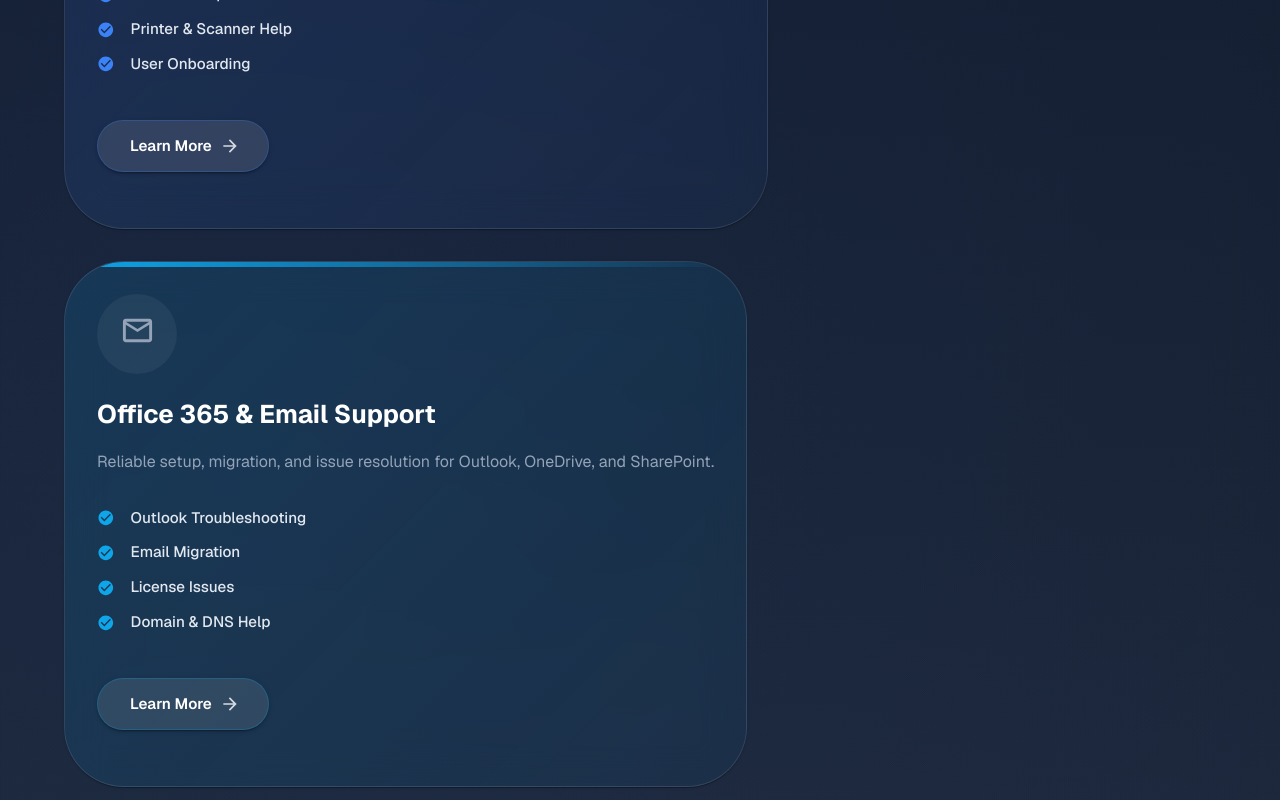
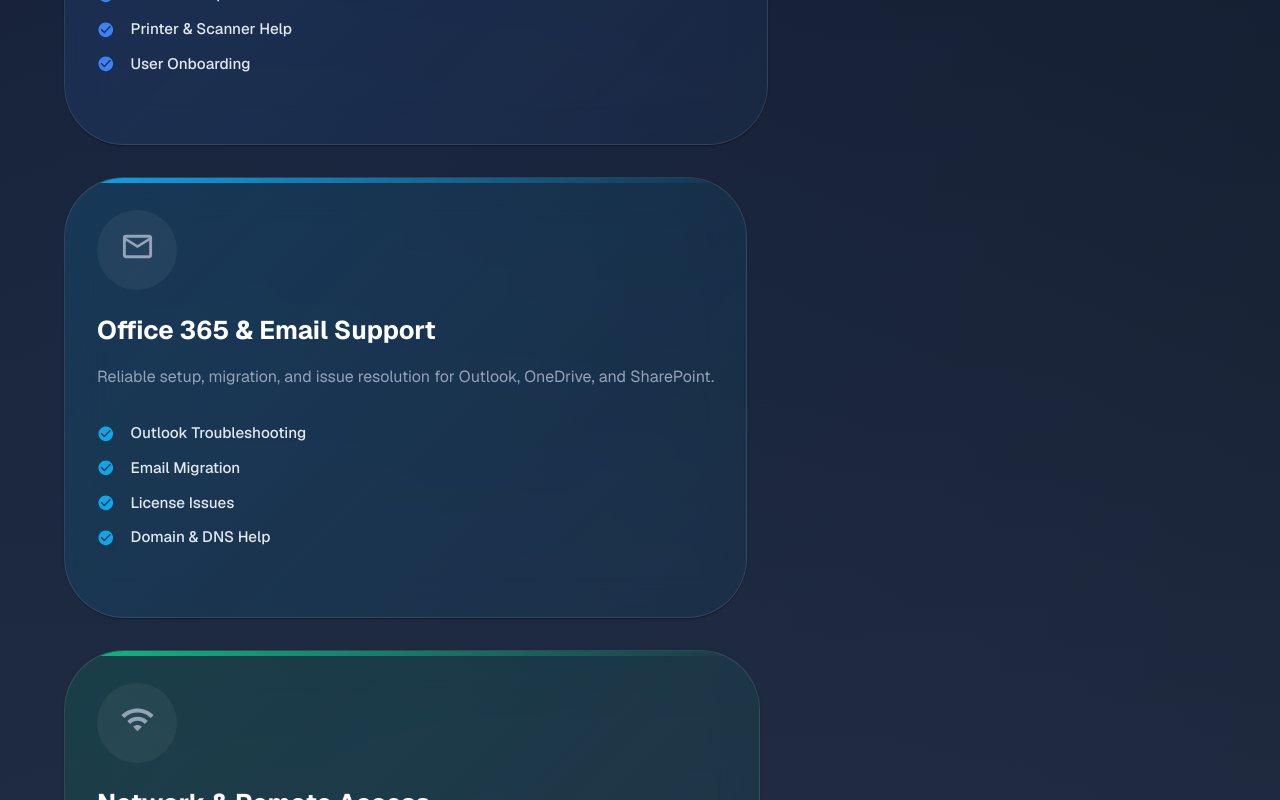
Before and after one commit to PershantParkash/ITServiceWebsite, a Next.js app: page / in a window 1280 px wide. Shown: the part 1420-2220 px from the top of the page. Built offline with nearby package versions, Linux system fonts and the light colour scheme.

Commit message:
Updated with client Info 2nd time in a day

```diff
--- a/src/components/Services.js
+++ b/src/components/Services.js
@@ -1,15 +1,6 @@
 'use client';
 
 import { Box, Typography, Grid, Card, CardContent, Container, Chip, Button } from "@mui/material";
-// import {
-//   SupportAgent,
-//   TipsAndUpdates,
-//   Cloud,
-//   WorkspacePremium,
-//   ArrowForward,
-//   CheckCircle,
-//   Star
-// } from "@mui/icons-material";
 import {
   SupportAgent,
   Star,
@@ -23,44 +14,6 @@
   ArrowForward,
 } from "@mui/icons-material";
 
-// const services = [
-//   {
-//     title: "24/7 IT Support",
-//     icon: <SupportAgent fontSize="large" />,
-//     desc: "Round-the-clock technical support to keep your business running smoothly with zero downtime.",
-//     features: ["24/7 Monitoring", "Rapid Response", "Remote Support", "Proactive Maintenance"],
-//     color: "#3b82f6",
-//     bgGradient: "linear-gradient(135deg, rgba(59, 130, 246, 0.15) 0%, rgba(59, 130, 246, 0.05) 100%)",
-//     popular: false
-//   },
-//   {
-//     title: "Azure Cloud Solutions",
-//     icon: <Cloud fontSize="large" />,
-//     desc: "Complete cloud transformation with Microsoft Azure expertise and certified professionals.",
-//     features: ["Cloud Migration", "Azure Management", "Security & Compliance", "Cost Optimization"],
-//     color: "#0078d4",
-//     bgGradient: "linear-gradient(135deg, rgba(0, 120, 212, 0.15) 0%, rgba(0, 120, 212, 0.05) 100%)",
-//     popular: true
-//   },
-//   {
-//     title: "Strategic IT Consulting",
-//     icon: <TipsAndUpdates fontSize="large" />,
-//     desc: "Expert strategic guidance to optimize your IT infrastructure and accelerate business growth.",
-//     features: ["Strategic Planning", "Digital Transformation", "Risk Assessment", "Technology Roadmap"],
-//     color: "#10b981",
-//     bgGradient: "linear-gradient(135deg, rgba(16, 185, 129, 0.15) 0%, rgba(16, 185, 129, 0.05) 100%)",
-//     popular: false
-//   },
-//   {
-//     title: "Premium Support",
-//     icon: <WorkspacePremium fontSize="large" />,
-//     desc: "VIP-level support with dedicated account managers and priority access to our expert team.",
-//     features: ["Dedicated Manager", "Priority Support", "Custom Solutions", "SLA Guarantee"],
-//     color: "#8b5cf6",
-//     bgGradient: "linear-gradient(135deg, rgba(139, 92, 246, 0.15) 0%, rgba(139, 92, 246, 0.05) 100%)",
-//     popular: false
-//   },
-// ];
 
 const services = [
   {
@@ -346,7 +299,7 @@
                   </Typography>
 
                   {/* Features */}
-                  <Box sx={{ mb: 4 }}>
+                  <Box >
                     {service.features.map((feature, index) => (
                       <Box
                         key={index}
@@ -377,7 +330,7 @@
                   </Box>
 
                   {/* CTA Button */}
-                  <Button
+                  {/* <Button
                     className="service-button"
                     variant="contained"
                     endIcon={<ArrowForward className="service-arrow" />}
@@ -401,7 +354,7 @@
                     }}
                   >
                     Learn More
-                  </Button>
+                  </Button> */}
                 </CardContent>
               </Card>
             </Grid>
```
Also changed, not shown: src/components/Features.js (+0 -52 lines).
